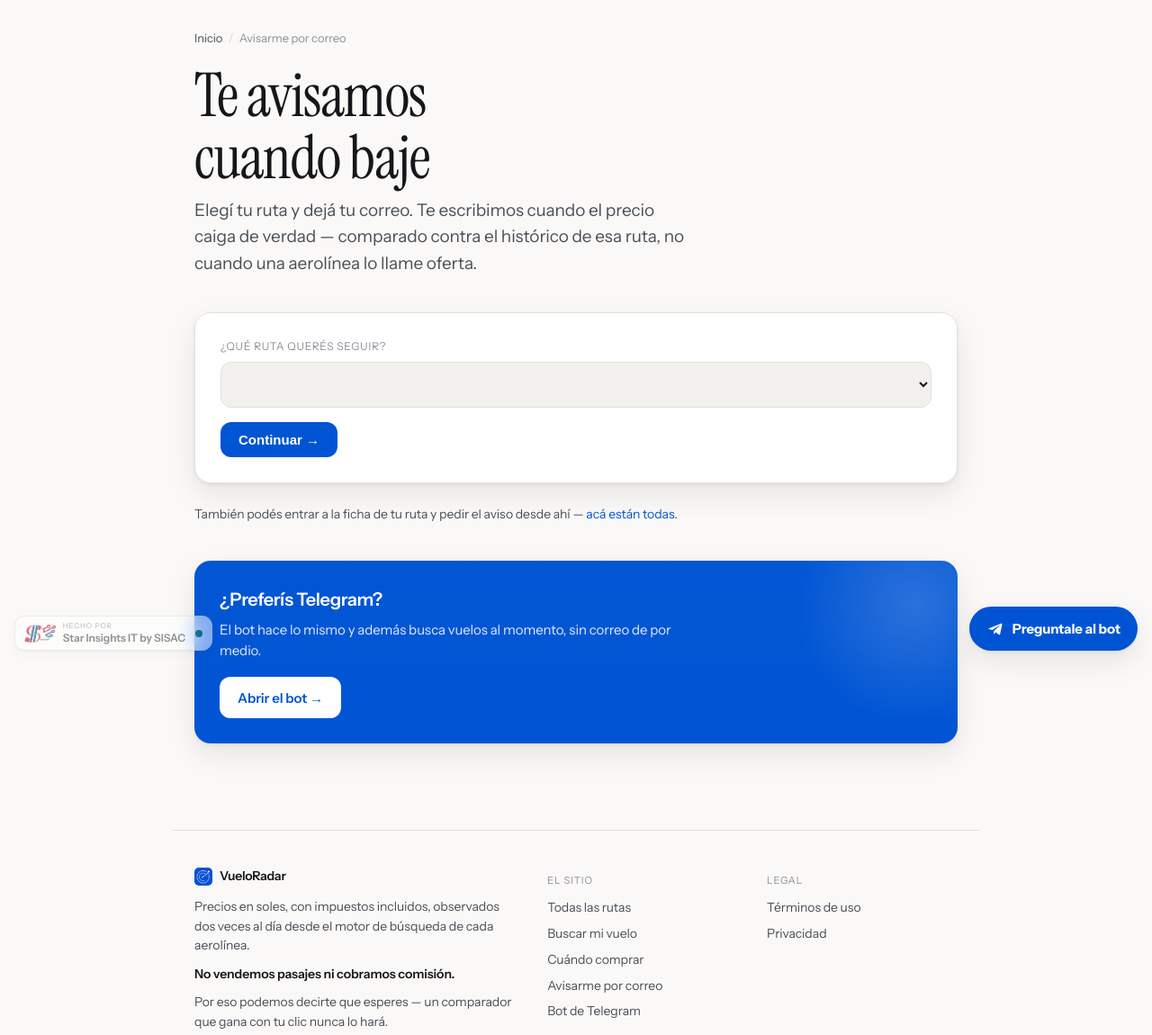
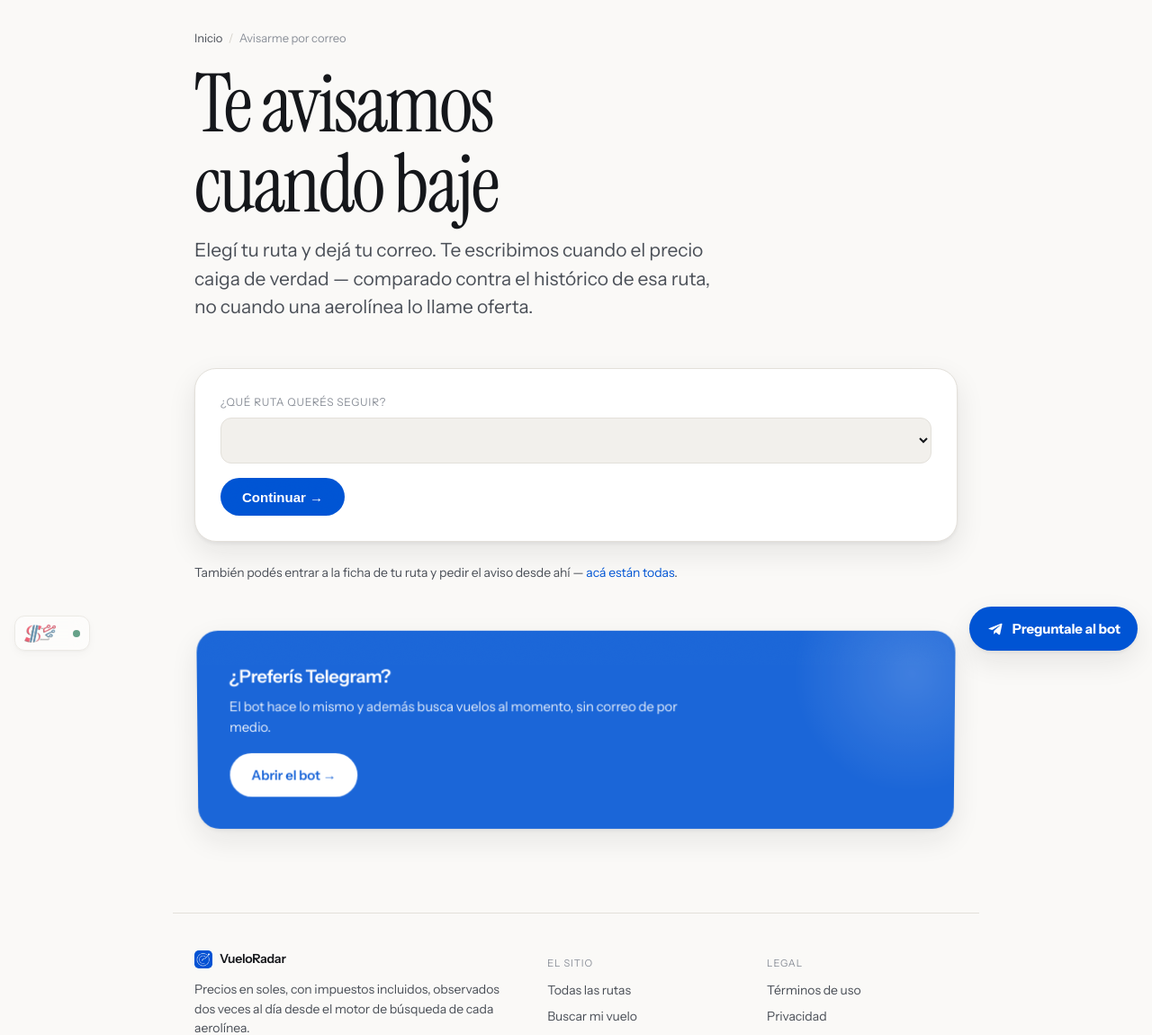
Before and after one commit to GarciaKevinFab/vueloradar, a Django app: page /aviso/nuevo/ in a window 1280 px wide. Shown: the part 61-1211 px from the top of the page at 90% size. Run offline with Django 5.2, Linux system fonts and the light colour scheme; data that the repository does not hold is empty; parts of the project's set-up code (start-up, migrations or seed data) failed here and were passed over.

Commit message:
Artesania Apple, y el distintivo se comia un enlace de la portada
Escala y aire, conservando los dos temas y el azul del logotipo:

  Titular      4.2rem -> 5.6rem, tracking -.032em, text-wrap: balance
  Entradilla   1.19rem -> 1.31rem, para que acompane al titular
  Botones      radio 12 px -> pastilla
  Radios       1.125rem -> 1.5rem en tarjetas, graficos y calendario
  Cifras       1.75rem -> hasta 2.5rem, con mas holgura

EL DISTINTIVO TAPABA UN ENLACE. Con el texto desplegado mide 220 px y va fijo
en la esquina inferior izquierda: estaba cubriendo el chip "Juliaca" de la
portada -un enlace a los vuelos desde Juliaca que, sencillamente, no se podia
pulsar-. Comprobado con elementsFromPoint, no a ojo.

Ahora en reposo se queda en el logotipo (~44 px) y despliega el texto al pasar
el cursor o al recibir el foco. El texto sigue en el DOM: los lectores de
pantalla lo leen igual, solo esta plegado.

Co-Authored-By: Claude Opus 5 <noreply@anthropic.com>

```diff
--- a/apps/web/templates/web/base.html
+++ b/apps/web/templates/web/base.html
@@ -107,11 +107,14 @@ a{color:inherit;text-decoration:none}
    Serif editorial para las preguntas, sans tecnica para los datos. Ese
    contraste es la voz: humana al preguntar, precisa al medir.            */
 h1{font-family:'Instrument Serif',Georgia,serif;font-weight:400;
-  font-size:clamp(2.4rem,7vw,4.2rem);line-height:1.02;letter-spacing:-.02em;margin:0 0 .6rem}
+  font-size:clamp(2.9rem,8.4vw,5.6rem);line-height:.99;letter-spacing:-.032em;
+  margin:0 0 .8rem;text-wrap:balance}
 h2{font-family:'Instrument Serif',Georgia,serif;font-weight:400;
-  font-size:clamp(1.5rem,3.6vw,2rem);line-height:1.15;letter-spacing:-.01em;margin:3.5rem 0 1rem}
+  font-size:clamp(1.8rem,4.2vw,2.6rem);line-height:1.1;letter-spacing:-.022em;
+  margin:5rem 0 1.15rem;text-wrap:balance}
 h3{font-size:1.0625rem;font-weight:600;letter-spacing:-.01em;margin:0 0 .35rem}
-.lede{color:var(--ink-2);font-size:clamp(1rem,2.2vw,1.1875rem);margin:0 0 2.5rem;max-width:34rem}
+.lede{color:var(--ink-2);font-size:clamp(1.0625rem,2.4vw,1.3125rem);line-height:1.5;
+  margin:0 0 3.25rem;max-width:36rem}
 .muted{color:var(--ink-2)} .dim{color:var(--ink-3)}
 .small{font-size:.875rem} .tiny{font-size:.8125rem;letter-spacing:.01em}
 
@@ -131,7 +134,7 @@ header .wrap{display:flex;align-items:center;gap:.65rem;height:3.75rem}
 .crumbs li+li::before{content:'/';margin-right:.4rem;color:var(--line-2)}
 
 /* --- Superficies -------------------------------------------------------*/
-.card{background:var(--bg-elev);border:1px solid var(--line);border-radius:1.125rem;
+.card{background:var(--bg-elev);border:1px solid var(--line);border-radius:1.5rem;
   padding:1.5rem;box-shadow:var(--shadow-1)}
 .card-hero{padding:1.75rem;box-shadow:var(--shadow-2)}
 
@@ -189,7 +192,7 @@ tbody tr{transition:background .2s ease}
 tbody tr:hover{background:var(--bg-sunk)}
 
 /* --- Grafico -----------------------------------------------------------*/
-.chart{border:1px solid var(--line);border-radius:1.125rem;background:var(--bg-elev);
+.chart{border:1px solid var(--line);border-radius:1.5rem;background:var(--bg-elev);
   padding:1.25rem 1rem .75rem;box-shadow:var(--shadow-1);overflow:hidden}
 .chart svg{display:block;width:100%;height:auto}
 .chart .line{fill:none;stroke:var(--accent);stroke-width:2.25;stroke-linejoin:round;stroke-linecap:round}
@@ -198,7 +201,7 @@ tbody tr:hover{background:var(--bg-sunk)}
 /* --- Calendario en grilla ----------------------------------------------
    45 fechas en tabla eran 45 filas: siete mil pixeles de scroll en un
    telefono y ninguna comparacion posible. En grilla entra en una pantalla.  */
-.cal{border:1px solid var(--line);border-radius:1.125rem;background:var(--bg-elev);
+.cal{border:1px solid var(--line);border-radius:1.5rem;background:var(--bg-elev);
   padding:1rem;box-shadow:var(--shadow-1)}
 .cal-mes:not(:first-of-type){margin-top:.85rem}
 .cal-mes{font-size:.6875rem;letter-spacing:.08em;text-transform:uppercase;color:var(--ink-3);
@@ -230,13 +233,13 @@ tbody tr:hover{background:var(--bg-sunk)}
 
 /* --- Conversion --------------------------------------------------------*/
 .cta{position:relative;overflow:hidden;background:var(--accent);color:var(--accent-ink);
-  border-radius:1.125rem;padding:1.75rem;margin:2.5rem 0;box-shadow:var(--shadow-2)}
+  border-radius:1.5rem;padding:2.25rem;margin:3rem 0;box-shadow:var(--shadow-2)}
 .cta::after{content:'';position:absolute;right:-6rem;top:-6rem;width:18rem;height:18rem;
   border-radius:50%;background:radial-gradient(circle,rgba(255,255,255,.16),transparent 65%)}
 .cta h3{font-size:1.25rem;margin:0 0 .35rem;letter-spacing:-.02em;position:relative}
 .cta p{margin:0 0 1.15rem;opacity:.88;font-size:.9375rem;max-width:32rem;position:relative}
 .btn{display:inline-flex;align-items:center;gap:.5rem;background:var(--accent-ink);color:var(--accent);
-  font-weight:600;font-size:.9375rem;padding:.7rem 1.25rem;border-radius:.75rem;position:relative;
+  font-weight:600;font-size:.9375rem;padding:.8rem 1.5rem;border-radius:2rem;position:relative;
   transition:transform .2s cubic-bezier(.2,.8,.3,1),box-shadow .2s ease}
 .btn:hover{transform:translateY(-2px);box-shadow:0 8px 22px rgba(0,0,0,.22)}
 
@@ -253,7 +256,7 @@ tbody tr:hover{background:var(--bg-sunk)}
    propio: el activo del sitio es que el veredicto sea creible, y confundir un
    anuncio con una recomendacion nuestra cuesta mas de lo que paga.        */
 .ad{margin:2.5rem 0;padding:.75rem;background:var(--bg-sunk);
-  border:1px solid var(--line);border-radius:1.125rem;overflow:hidden}
+  border:1px solid var(--line);border-radius:1.5rem;overflow:hidden}
 .ad-tag{display:block;font-size:.625rem;letter-spacing:.1em;text-transform:uppercase;
   color:var(--ink-3);margin-bottom:.5rem}
 /* Alto minimo: que la llegada del anuncio no empuje el contenido ya leido. */
@@ -321,6 +324,21 @@ footer.wrap{margin:6rem auto 0;padding:2.5rem 1.5rem 3rem;
        completo al pasar el cursor, que es cuando alguien lo esta mirando. */
     opacity:.62}
   .foot-by:hover{opacity:1}
+
+  /* En reposo se queda en el logotipo y el texto se recoge.
+     No es un capricho: con el texto desplegado mide 220 px, y al ser fijo en la
+     esquina inferior izquierda tapaba lo que hubiera debajo. Estaba comiendose
+     el chip "Juliaca" de la portada -un enlace a los vuelos desde Juliaca que,
+     sencillamente, no se podia pulsar-.
+
+     Recogido mide ~44 px y no alcanza a ningun destino. El texto sigue en el
+     DOM, asi que los lectores de pantalla lo leen igual: solo esta plegado. */
+  .foot-by span{
+    max-width:0;opacity:0;overflow:hidden;white-space:nowrap;
+    transition:max-width .3s cubic-bezier(.2,.7,.3,1),opacity .2s ease}
+  .foot-by:hover span,
+  .foot-by:focus-visible span,
+  .foot-by:focus-within span{max-width:11rem;opacity:1}
 }
 /* El punto solo tiene sentido flotando; en el pie es ruido. */
 @media (max-width:44.999rem){.foot-by u{display:none}}
@@ -408,10 +426,10 @@ footer.wrap{margin:6rem auto 0;padding:2.5rem 1.5rem 3rem;
 /* --- El pulso: lo que hace que la portada muestre el dato ----------------*/
 .pulso{display:grid;gap:.75rem;grid-template-columns:repeat(auto-fit,minmax(10rem,1fr));
   margin:0 0 2.5rem}
-.pulso div{background:var(--bg-elev);border:1px solid var(--line);border-radius:.875rem;
-  padding:1rem 1.15rem}
-.pulso b{display:block;font-size:1.75rem;font-weight:600;letter-spacing:-.03em;
-  font-variant-numeric:tabular-nums;line-height:1.1}
+.pulso div{background:var(--bg-elev);border:1px solid var(--line);border-radius:1.25rem;
+  padding:1.35rem 1.5rem}
+.pulso b{display:block;font-size:clamp(1.9rem,3.4vw,2.5rem);font-weight:600;letter-spacing:-.038em;
+  font-variant-numeric:tabular-nums;line-height:1.05}
 .pulso span{display:block;color:var(--ink-3);font-size:.75rem;letter-spacing:.04em;
   text-transform:uppercase;margin-top:.2rem}
 .pulso .destacado b{color:var(--good)}
```
